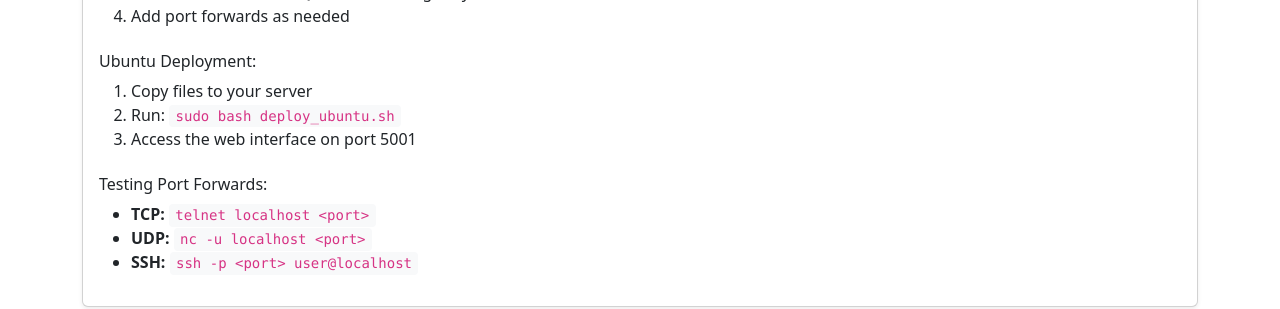
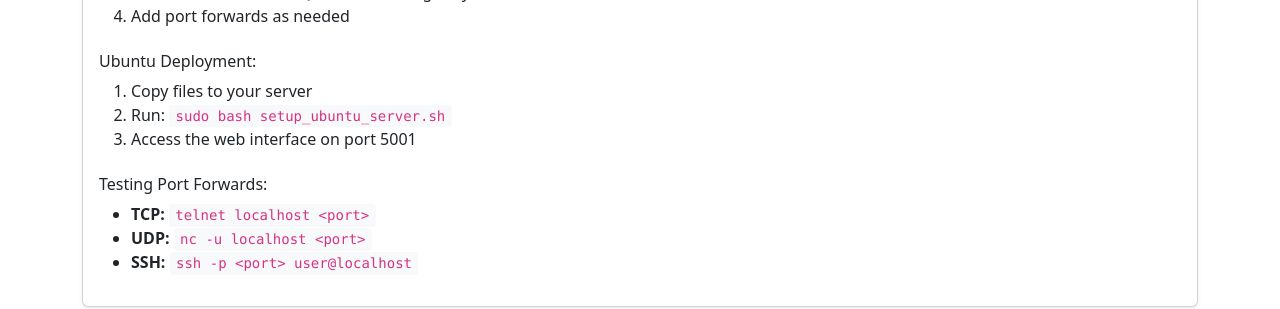
Before and after one commit to sa-fw-an/vpn-manager, a Flask app: page /system in a window 1280 px wide. Shown: the part 794-1103 px from the top of the page. Run offline with Flask 3, Linux system fonts and the light colour scheme; the visitor is signed in with stand-in values (Sample User, id 1); data that the repository does not hold is empty.

Commit message:
Update setup script references in README and templates for consistency

```diff
--- a/templates/system.html
+++ b/templates/system.html
@@ -97,7 +97,7 @@
         <h6 class="mt-4">Ubuntu Deployment:</h6>
         <ol>
             <li>Copy files to your server</li>
-            <li>Run: <code>sudo bash deploy_ubuntu.sh</code></li>
+            <li>Run: <code>sudo bash setup_ubuntu_server.sh</code></li>
             <li>Access the web interface on port 5001</li>
         </ol>
 
```
Also changed, not shown: README.md, 2 other files.
